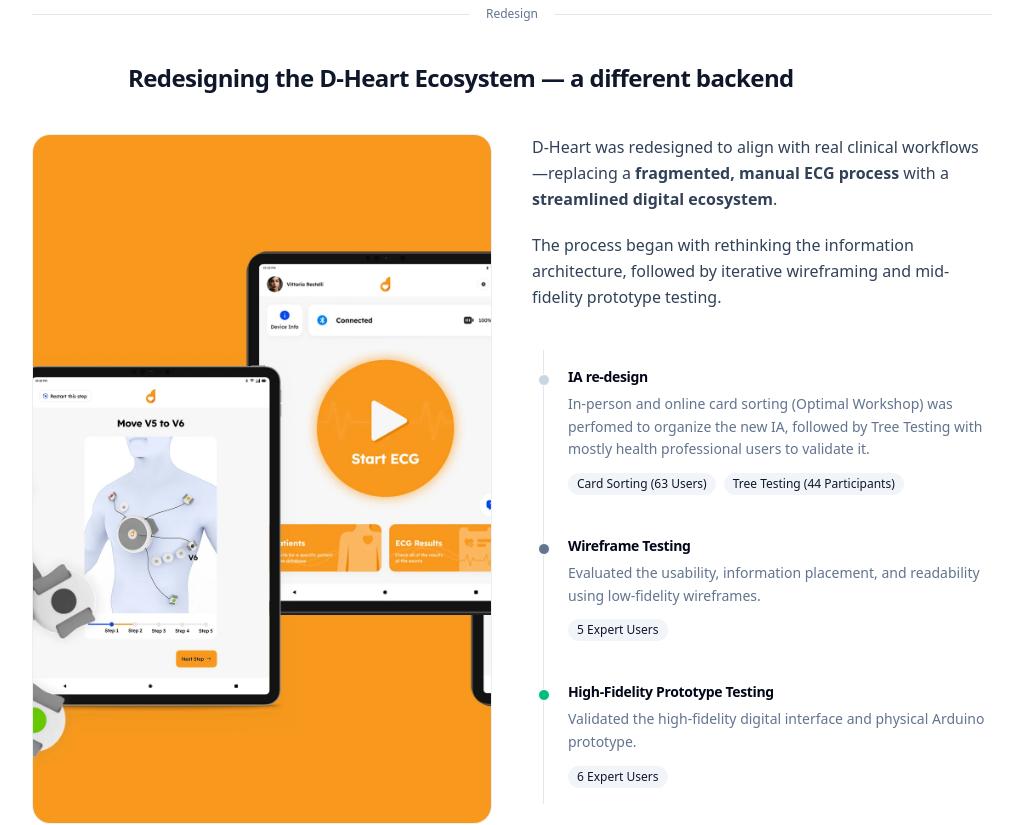
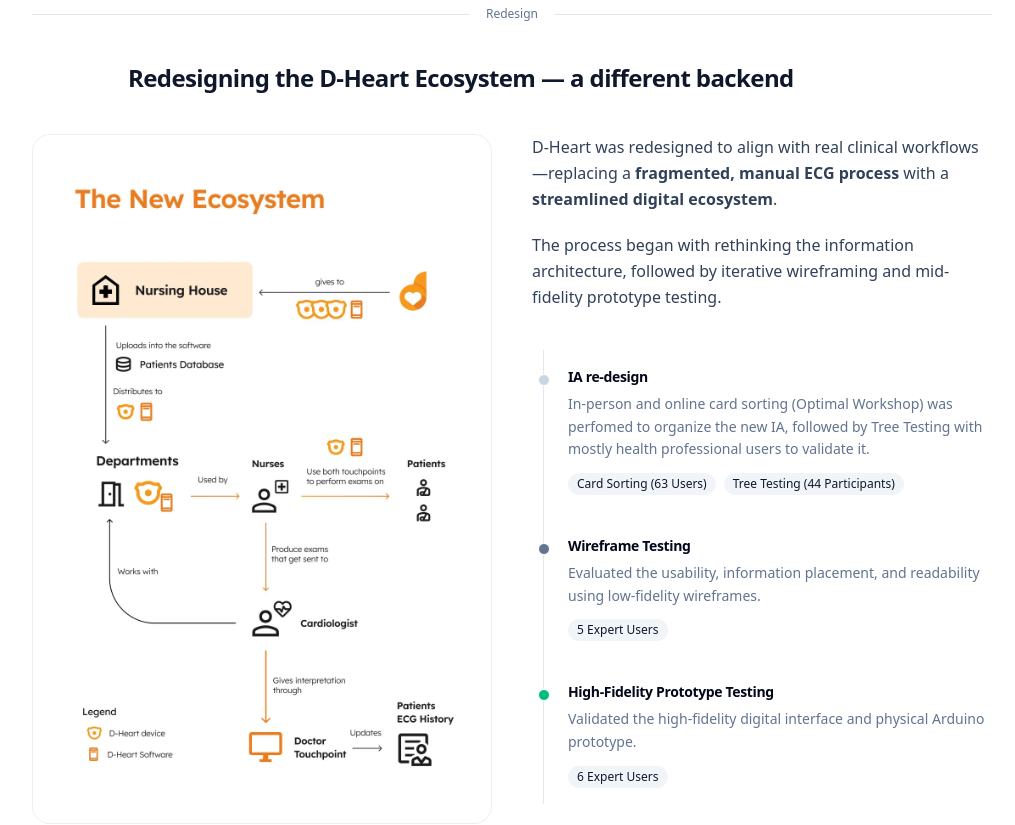
Before and after one commit to shkyb/shkyb.github.io, a React (Vite) app: page /projects/d-heart in a window 1280 px wide. Shown: the part 8200-9025 px from the top of the page, without its empty margins (128-1143 px from the left). Built offline with nearby package versions, Linux system fonts and the light colour scheme.

Commit message:
d-heart ecosystem image added

```diff
--- a/src/case-studies/d-heart/index.jsx
+++ b/src/case-studies/d-heart/index.jsx
@@ -24,6 +24,7 @@ import imgFindPain from "./assets/dh_find_pain.webp"
 import imgFindLed from "./assets/dh_find_led.webp"
 import imgFindCntx from "./assets/dh_find_cntx.webp"
 import imgFindResult from "./assets/dh_find_rslt.webp"
+import imgNewEco from "./assets/dh_new_eco.webp"
 
 
 import { Prose } from "@/components/case/layout/Prose"
@@ -805,9 +806,8 @@ show
           <div className="grid grid-cols-1 gap-5 lg:grid-cols-2 lg:gap-10">
             <div>
               <Figure
-                src={placeholder}
-                alt="The new propsed experience"
-                caption="//service map"
+                src={imgNewEco}
+                alt="The new propsed ecosystem"
                 aspect="aspect-2/3" />
             </div>
 
```
Also changed, not shown: src/case-studies/d-heart/assets/dh_new_eco.webp (added).
